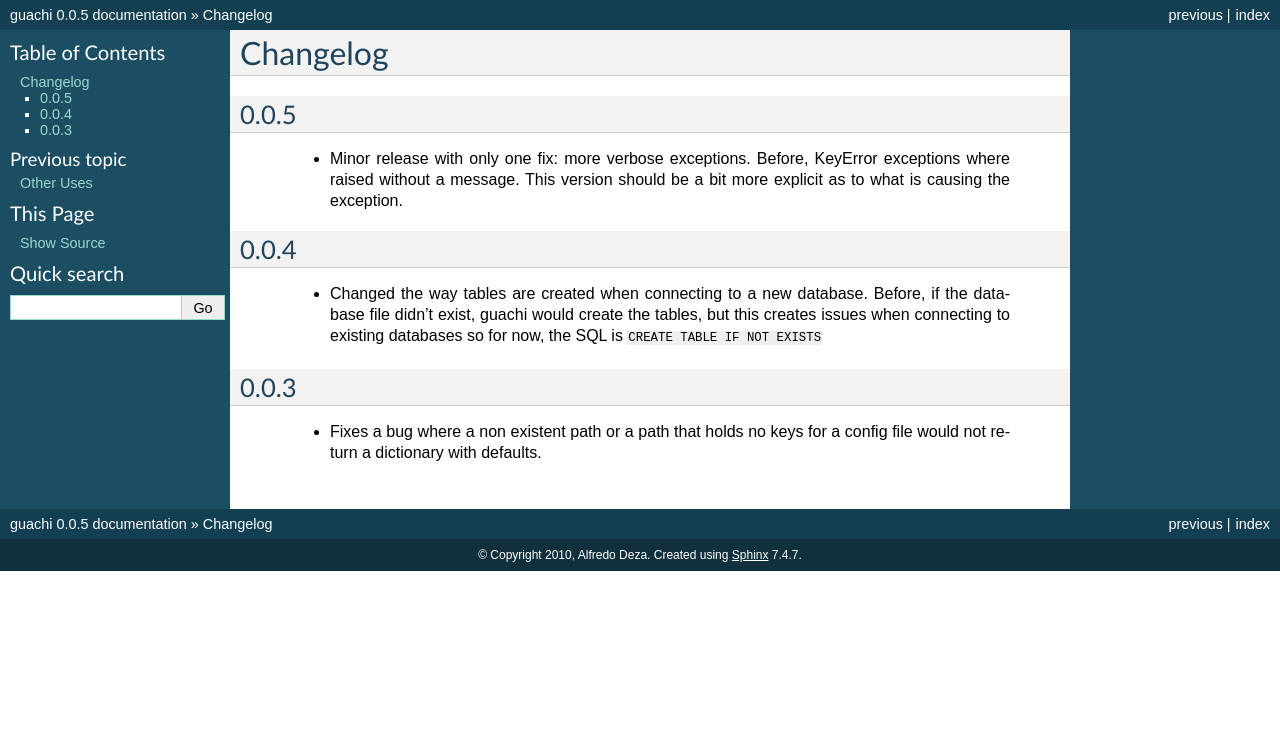
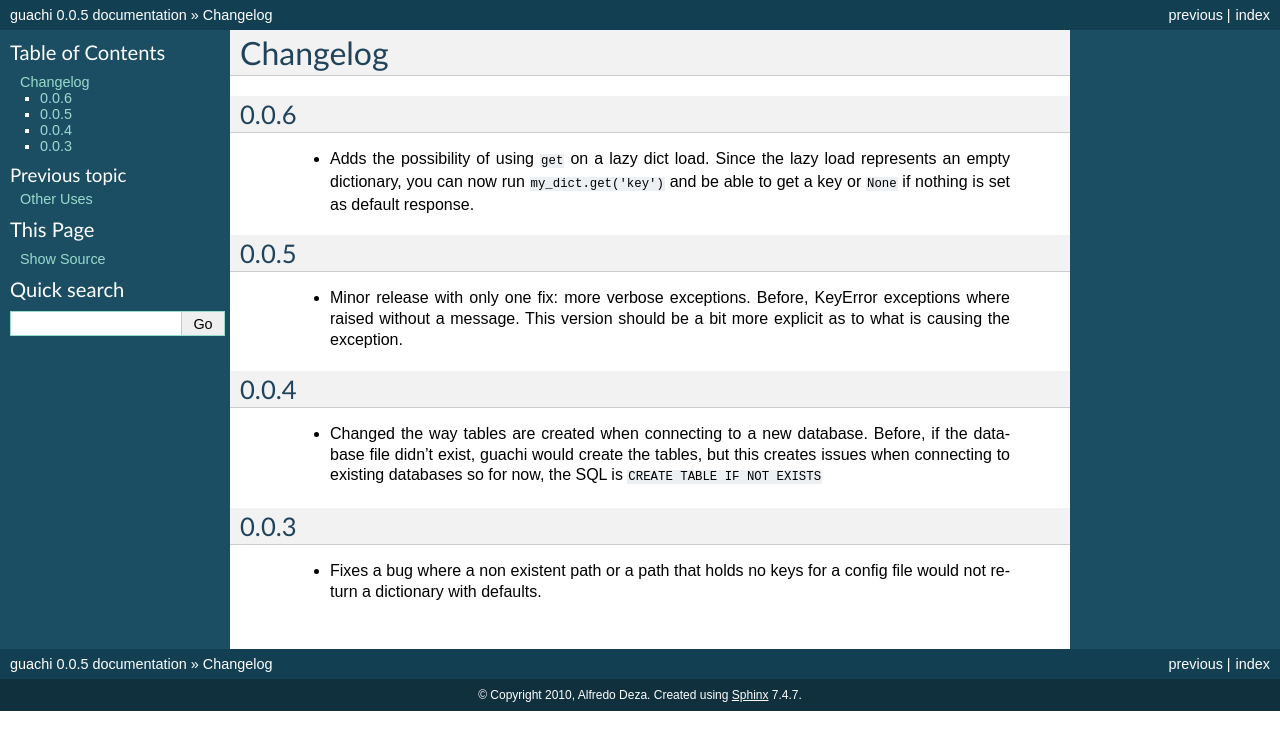
Before and after one commit to alfredodeza/guachi, a Sphinx documentation site: the page built from docs/source/changelog.rst, in a window 1280 px wide. Shown: the top 750 px of the page. Built offline with Sphinx 7.4.7, drawn with Linux system fonts in a browser that asks for light colours.

Commit message:
added information to the changelog about the latest version

```diff
--- a/docs/source/changelog.rst
+++ b/docs/source/changelog.rst
@@ -2,6 +2,12 @@
 
 Changelog
 ==========
+
+0.0.6
+-----
+ * Adds the possibility of using ``get`` on a lazy dict load. Since the lazy
+   load represents an empty dictionary, you can now run ``my_dict.get('key')``
+   and be able to get a key or ``None`` if nothing is set as default response.
 
 0.0.5
 --------
```
